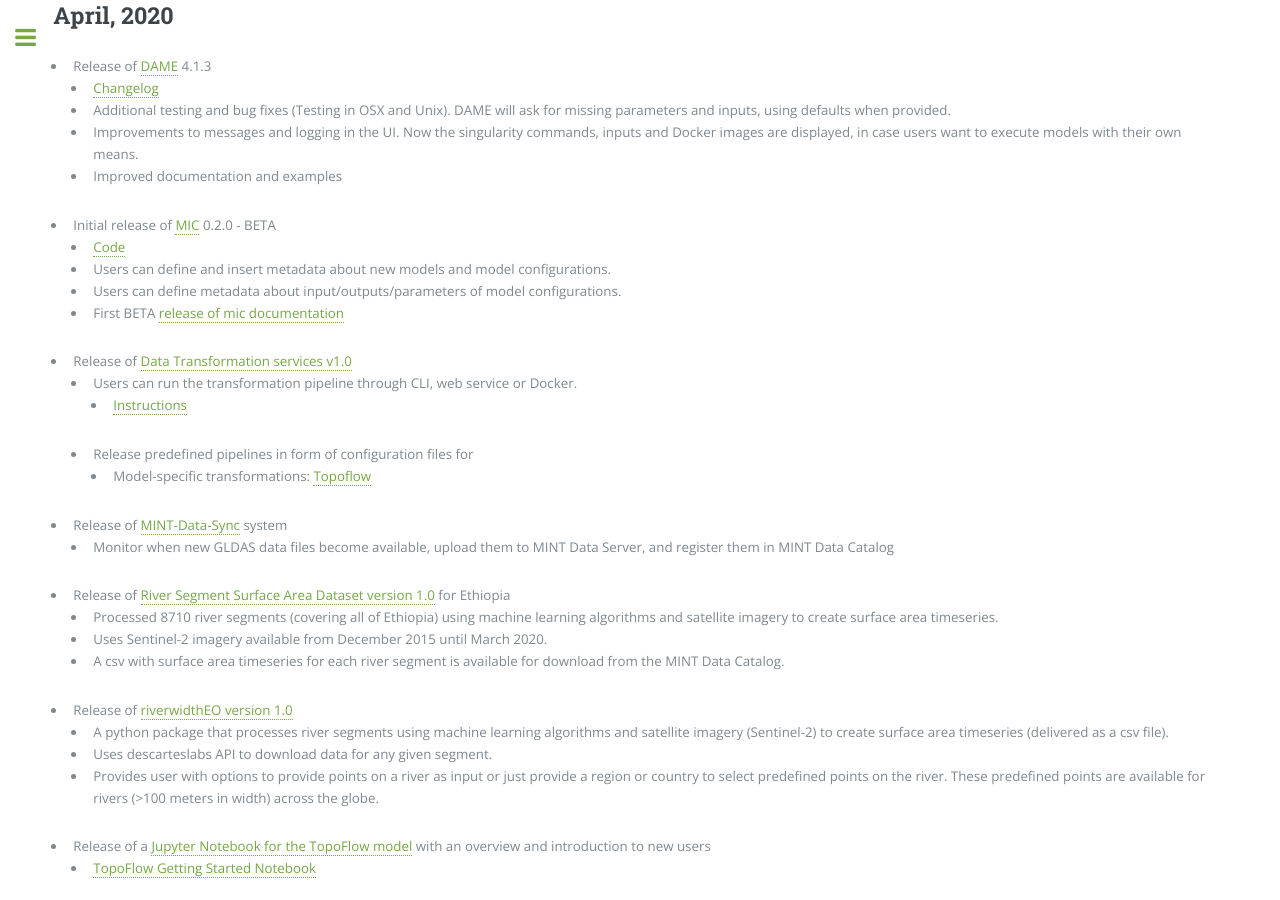
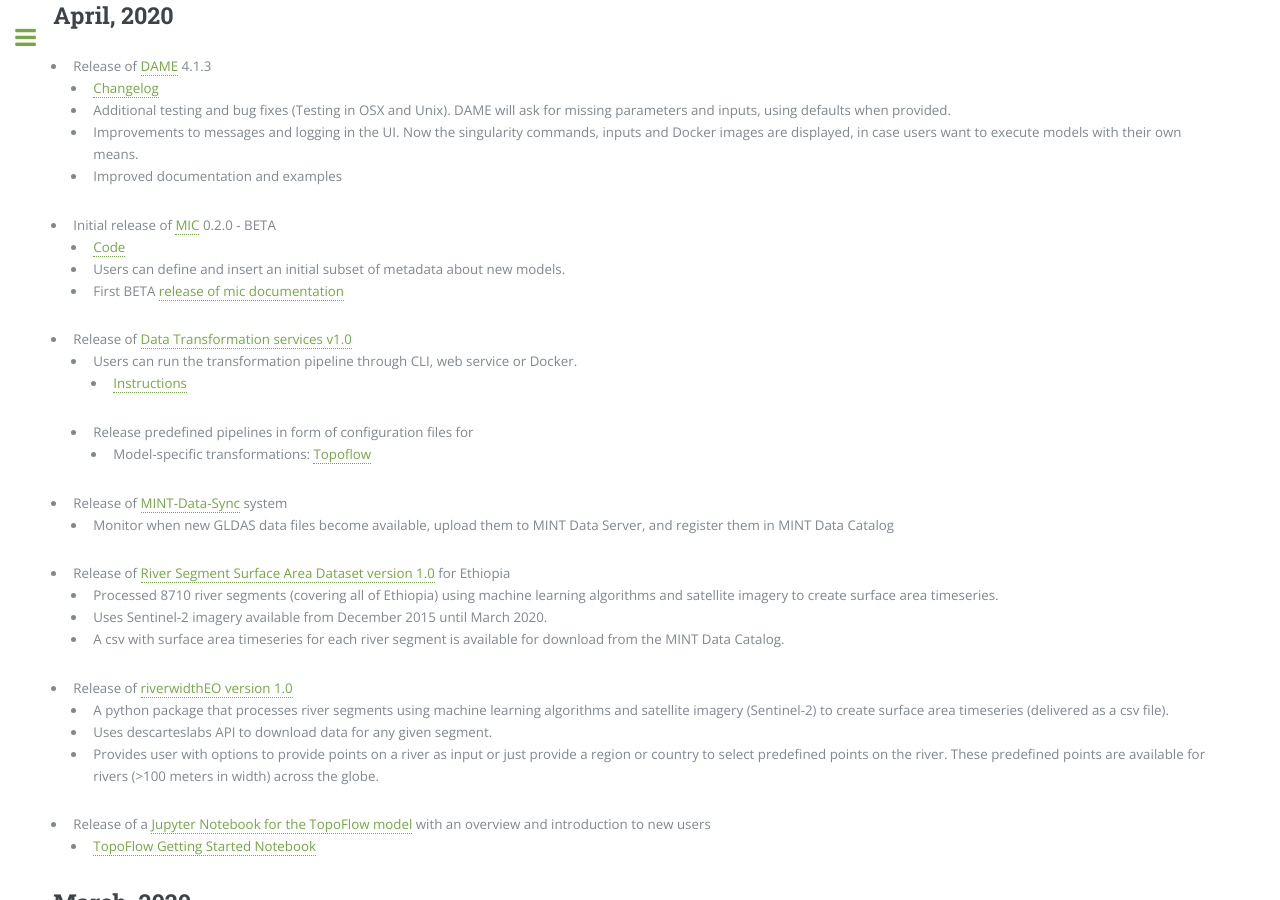
Before and after one commit to KnowledgeCaptureAndDiscovery/MINT, a Jekyll site: the page built from releases.md, in a window 1280 px wide and 900 px high, scrolled down 511 px. Built offline with Jekyll 4.4.1, drawn with Linux system fonts in a browser that asks for light colours.

Commit message:
Update releases.md

```diff
--- a/releases.md
+++ b/releases.md
@@ -23,8 +23,7 @@
   * Improved documentation and examples
 * Initial release of [MIC]({{ '/products/model/' | absolute_url }}#model-insertion-checker-mic) 0.2.0 - BETA
   * [Code](https://github.com/mintproject/mic/releases/tag/0.2.0)
-  * Users can define and insert metadata about new models and model configurations.
-  * Users can define metadata about input/outputs/parameters of model configurations.
+  * Users can define and insert an initial subset of metadata about new models.
   * First BETA [release of mic documentation](https://mic-cli.readthedocs.io/en/latest/)
 * Release of [Data Transformation services v1.0]({{ '/products/data/' | absolute_url }}#transformation-services)
   * Users can run the transformation pipeline through CLI, web service or Docker.
```
